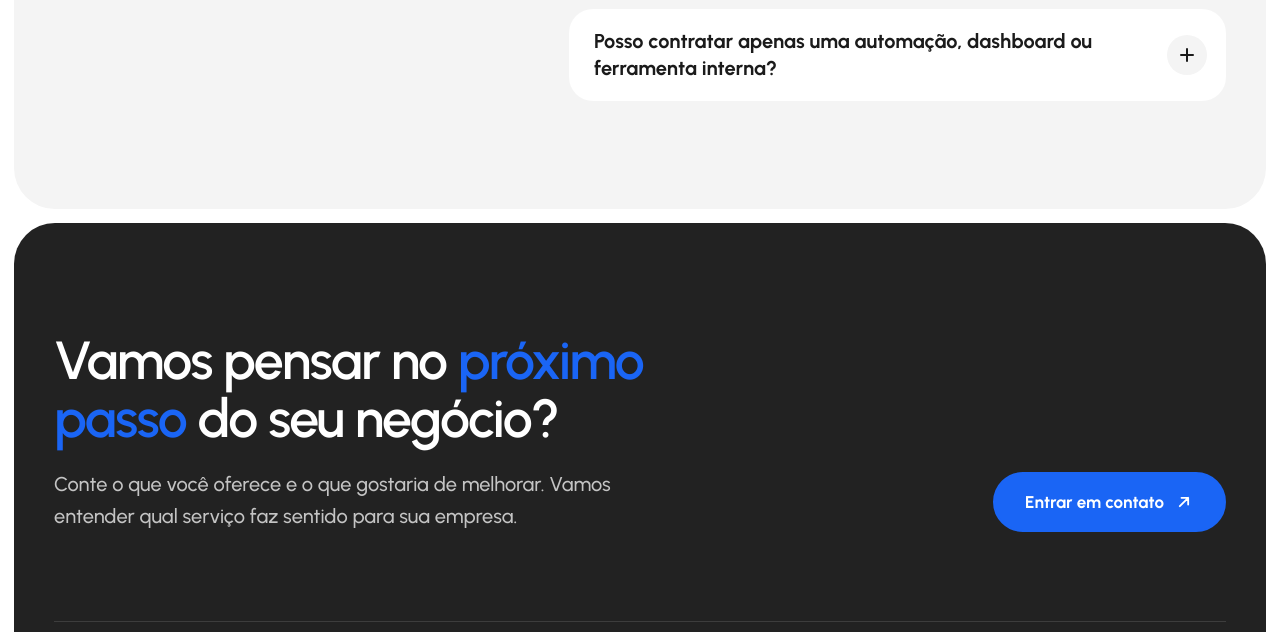
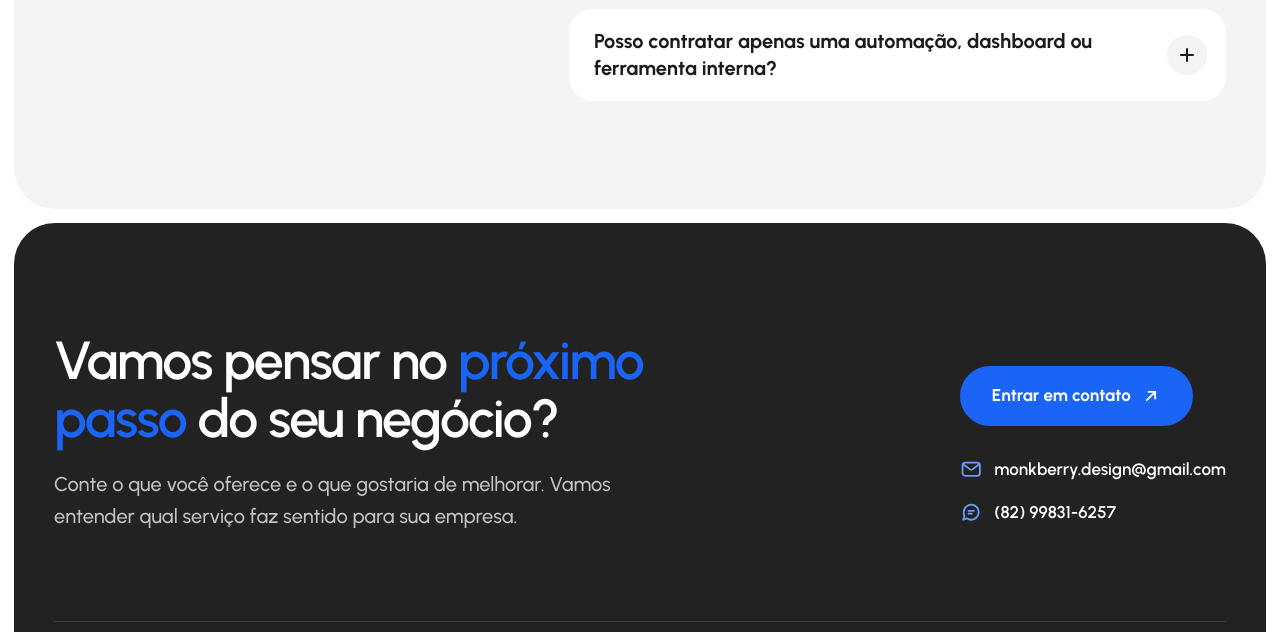
Before and after one commit to magnirostris/site-vinicius-almeida, a plain HTML site: page site/index.html in a window 1280 px wide. Shown: the part 6357-6989 px from the top of the page. Drawn offline with Linux system fonts and the light colour scheme; a web font is replaced by a local one.

Commit message:
Mostra e-mail e WhatsApp de contato abaixo do botao Entrar em contato
Co-Authored-By: Claude Sonnet 5.5 <noreply@anthropic.com>

```diff
--- a/site/assets/css/styles.css
+++ b/site/assets/css/styles.css
@@ -1180,6 +1180,20 @@ strong { font-weight: 700; }
 .cta-final .section-title { max-width: 16em; }
 .cta-final .btn { justify-self: start; }
 
+.cta-final__action { display: grid; gap: 24px; justify-items: start; }
+.contact-list { display: grid; gap: 4px; }
+.contact-list li { display: flex; align-items: center; gap: 12px; color: var(--on-dark-soft); }
+.contact-list .icon { color: var(--accent-soft); }
+.contact-list a {
+  padding-block: 6px;
+  font-size: 1.0625rem;
+  font-weight: 600;
+  color: #fff;
+  text-decoration: none;
+  overflow-wrap: anywhere;
+}
+.contact-list a:hover { text-decoration: underline; text-underline-offset: 4px; }
+
 @media (min-width: 900px) {
   .cta-final__layout {
     grid-template-columns: minmax(0, 1fr) auto;
--- a/site/assets/js/config.js
+++ b/site/assets/js/config.js
@@ -15,6 +15,9 @@ window.SITE_CONFIG = {
    * os botões apenas avisam que o contato está em configuração.
    */
   whatsapp: "(82) 99831-6257",
+
+  /* E-mail de contato exibido na seção final (link "mailto:"). Vazio = o e-mail não aparece. */
+  email: "monkberry.design@gmail.com",
 
   /* Mensagens que já aparecem escritas quando a conversa abre no WhatsApp. */
   mensagensWhatsApp: {
--- a/site/assets/js/main.js
+++ b/site/assets/js/main.js
@@ -78,6 +78,23 @@
   });
 
   if (!waReady) console.info('[site] WhatsApp ainda não configurado em assets/js/config.js.');
+
+  /* ---------- Contatos exibidos (lidos de config.js) ---------- */
+  $$('[data-whatsapp-numero]').forEach((el) => {
+    if (waReady) el.firstChild.textContent = formatPhone(waNumber);
+    else el.closest('li')?.setAttribute('hidden', '');
+  });
+
+  const mailAddress = String(cfg.email || '').trim();
+  const validMail = /^[^\s@<>"']+@[^\s@<>"']+\.[^\s@<>"']+$/.test(mailAddress);
+  $$('[data-email]').forEach((el) => {
+    if (validMail) {
+      el.href = `mailto:${mailAddress}`;
+      el.textContent = mailAddress;
+    } else {
+      el.closest('li')?.setAttribute('hidden', '');
+    }
+  });
 
   /* ---------- Aviso no topo (ex.: Black Friday) ---------- */
   const topCfg = cfg.avisoTopo || {};
--- a/site/index.html
+++ b/site/index.html
@@ -51,6 +51,8 @@
     <symbol id="i-flow" viewBox="0 0 24 24"><g fill="none" stroke="currentColor" stroke-width="1.9" stroke-linecap="round" stroke-linejoin="round"><circle cx="6" cy="6" r="2.6"/><circle cx="18" cy="18" r="2.6"/><path d="M8.6 6h5.4a4 4 0 0 1 4 4v5.4M15.4 13l2.6 2.6 2.6-2.6"/></g></symbol>
     <symbol id="i-chart" viewBox="0 0 24 24"><g fill="none" stroke="currentColor" stroke-width="1.9" stroke-linecap="round" stroke-linejoin="round"><rect x="3.75" y="11" width="4.5" height="9" rx="1.2"/><rect x="9.75" y="4" width="4.5" height="16" rx="1.2"/><rect x="15.75" y="8" width="4.5" height="12" rx="1.2"/></g></symbol>
     <symbol id="i-tool" viewBox="0 0 24 24"><g fill="none" stroke="currentColor" stroke-width="1.9" stroke-linecap="round" stroke-linejoin="round"><rect x="3" y="3.75" width="18" height="16.5" rx="3"/><path d="M9.5 3.75v16.5M9.5 10H21"/></g></symbol>
+    <symbol id="i-mail" viewBox="0 0 24 24"><g fill="none" stroke="currentColor" stroke-width="1.9" stroke-linecap="round" stroke-linejoin="round"><rect x="2.75" y="5" width="18.5" height="14" rx="3"/><path d="m4.5 7.5 6.2 4.6a2 2 0 0 0 2.6 0l6.2-4.6"/></g></symbol>
+    <symbol id="i-chat" viewBox="0 0 24 24"><g fill="none" stroke="currentColor" stroke-width="1.9" stroke-linecap="round" stroke-linejoin="round"><path d="M4 12a8 8 0 1 1 3.4 6.5L3.5 20l1.2-3.9A7.9 7.9 0 0 1 4 12Z"/><path d="M9 10.5h6M9 13.5h3.5"/></g></symbol>
     <symbol id="i-alert" viewBox="0 0 24 24"><g fill="none" stroke="currentColor" stroke-width="2" stroke-linecap="round" stroke-linejoin="round"><path d="M10.3 4.2 2.6 17.5a2 2 0 0 0 1.7 3h15.4a2 2 0 0 0 1.7-3L13.7 4.2a2 2 0 0 0-3.4 0Z"/><path d="M12 9.5v4M12 17v.01"/></g></symbol>
   </svg>
 
@@ -490,10 +492,22 @@
           <h2 class="section-title" id="contato-title">Vamos pensar no <span class="hl">próximo passo</span> do seu negócio?</h2>
           <p class="section-intro">Conte o que você oferece e o que gostaria de melhorar. Vamos entender qual serviço faz sentido para sua empresa.</p>
         </div>
-        <a class="btn btn--primary btn--lg" data-whatsapp="contato">
-          Entrar em contato
-          <svg class="icon" aria-hidden="true" focusable="false"><use href="#i-arrow-up-right"/></svg>
-        </a>
+        <div class="cta-final__action">
+          <a class="btn btn--primary btn--lg" data-whatsapp="contato">
+            Entrar em contato
+            <svg class="icon" aria-hidden="true" focusable="false"><use href="#i-arrow-up-right"/></svg>
+          </a>
+          <ul class="contact-list" aria-label="Contatos">
+            <li>
+              <svg class="icon" aria-hidden="true" focusable="false"><use href="#i-mail"/></svg>
+              <a href="mailto:monkberry.design@gmail.com" data-email>monkberry.design@gmail.com</a>
+            </li>
+            <li>
+              <svg class="icon" aria-hidden="true" focusable="false"><use href="#i-chat"/></svg>
+              <a data-whatsapp="contato" data-whatsapp-numero>(82) 99831-6257</a>
+            </li>
+          </ul>
+        </div>
       </div>
     </section>
   </main>
```
